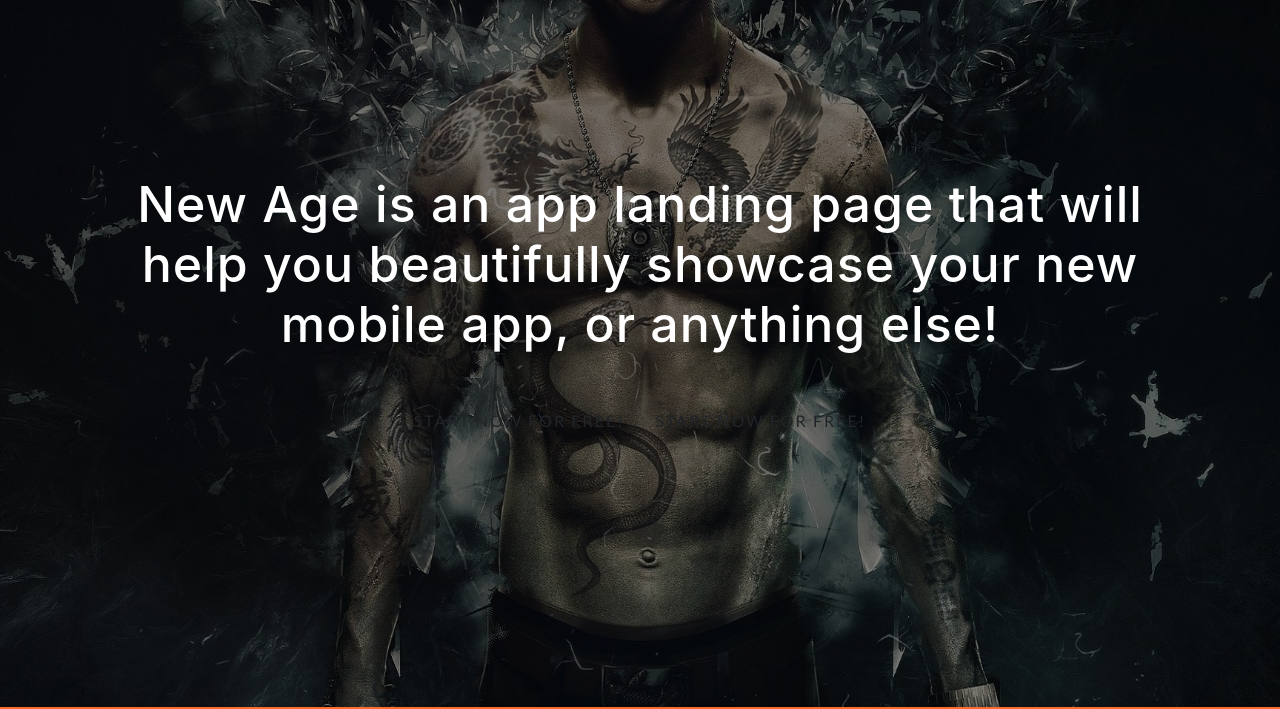
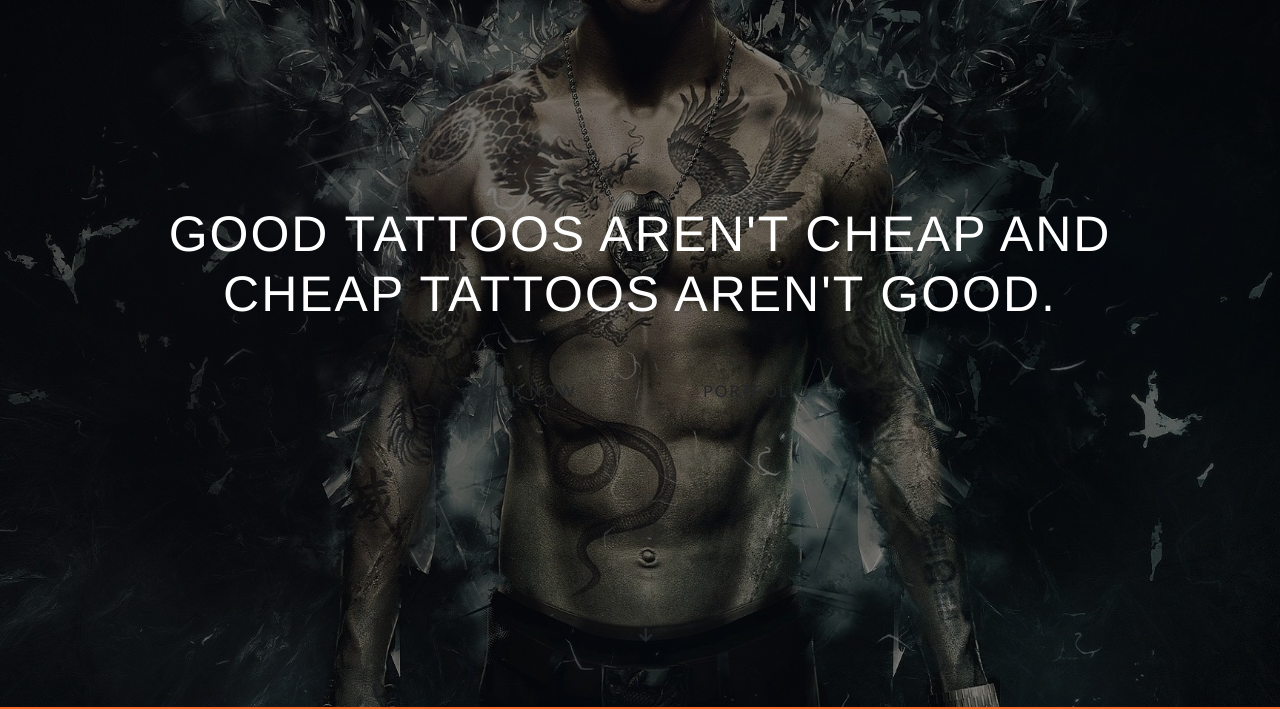
Before and after one commit to bpeter97/Polished-Ink, a website with bundled scripts: page index.html in a window 1280 px wide. Shown: the part 93-802 px from the top of the page. Built offline with nearby package versions, Linux system fonts and the light colour scheme; a web font is replaced by a local one.

Commit message:
Add scroll arrow to bottom of landing page

```diff
--- a/index.html
+++ b/index.html
@@ -88,20 +88,26 @@
         <div class="row h-100">
           <div class="col-lg-12 my-auto">
             <div class="header-content mx-auto text-center">
-              <h1 class="mb-5">
-                New Age is an app landing page that will help you beautifully
-                showcase your new mobile app, or anything else!
+              <h1 class="mb-5 header-landing-text">
+                Good tattoos aren't cheap and cheap tattoos aren't good.
               </h1>
               <a
-                href="#download"
-                class="btn btn-outline btn-xl js-scroll-trigger"
-                >Start Now for Free!</a
+                href="#contact"
+                class="btn btn-outline btn-xl-book js-scroll-trigger mr-5"
+                >Book now</a
               >
               <a
                 href="#download"
-                class="btn btn-outline btn-xl js-scroll-trigger"
-                >Start Now for Free!</a
+                class="btn btn-outline btn-xl js-scroll-trigger ml-5"
+                >Portfolio</a
               >
+              <div class="header-scroll-down-button mx-auto text-center">
+                <a
+                  href="#download"
+                  class="btn btn-outline btn-scroll-arrow js-scroll-trigger ml-5"
+                  ><i class="fas fa-arrow-down"></i
+                ></a>
+              </div>
             </div>
           </div>
         </div>
--- a/scss/_bootstrap-overrides.scss
+++ b/scss/_bootstrap-overrides.scss
@@ -37,6 +37,31 @@
 }
 
 .btn-xl {
-  font-size: 11px;
-  padding: 15px 45px;
+  font-size: 18px;
+  padding: 10px 35px;
+  font-weight: bold;
 }
+
+.btn-xl-book {
+  font-weight: bold;
+  font-size: 18px;
+  background-color: $dark-theme-primary;
+  border-color: $dark-theme-primary;
+  padding: 10px 35px;
+}
+
+.btn-scroll-arrow {
+  position: absolute;
+  z-index: 2;
+  top: 200%;
+  bottom: 0;
+  left: 42%;
+  font-weight: bold;
+  font-size: 56px;
+  width: 100px;
+  border: none;
+  padding: 0px;
+  &:hover {
+    color: $theme-primary;
+  }
+}
--- a/scss/_masthead.scss
+++ b/scss/_masthead.scss
@@ -3,7 +3,7 @@ header.masthead {
   position: relative;
 
   width: 100%;
-  padding-top: 150px;
+  padding-top: 10px;
   padding-bottom: 100px;
 
   color: white;
@@ -19,6 +19,9 @@ header.masthead {
     text-align: center;
     h1 {
       font-size: 30px;
+    }
+    .header-landing-text {
+      @include landing-font;
     }
   }
   .device-container {
--- a/scss/_mixins.scss
+++ b/scss/_mixins.scss
@@ -74,6 +74,12 @@
   letter-spacing: 2px;
 }
 
+@mixin landing-font {
+  font-family: "Muli", "Helvetica", "Arial", "sans-serif";
+  text-transform: uppercase;
+  letter-spacing: 2px;
+}
+
 @mixin body-font {
   font-family: "Muli", "Helvetica", "Arial", "sans-serif";
 }
--- a/scss/_variables.scss
+++ b/scss/_variables.scss
@@ -3,6 +3,7 @@
 // Gray and Brand Colors for use across theme
 
 $theme-primary: #ff6a2f;
+$dark-theme-primary: #ca5324;
 $theme-secondary: #7b4397;
 $theme-tertiary: #dc2430;
 
```
Also changed, not shown: css/new-age.css, css/new-age.min.css.
